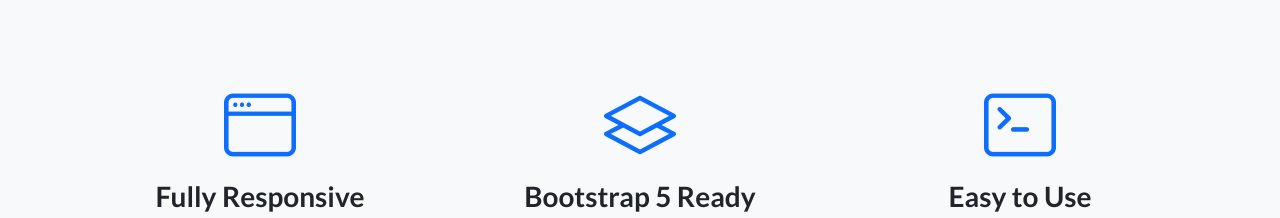
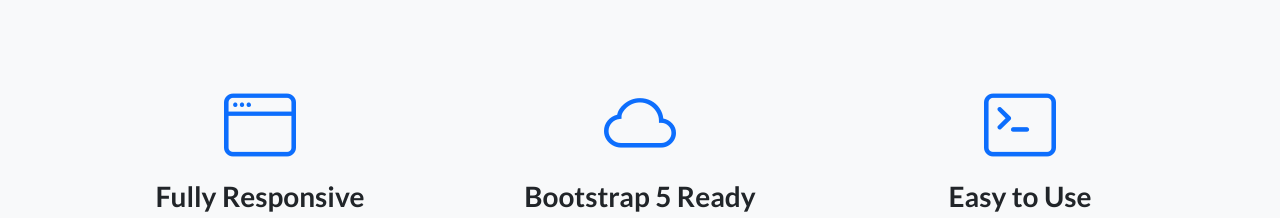
Before and after one commit to smusg-ispx/www.ispx.cloud, a plain HTML site: page index.html in a window 1280 px wide. Shown: the part 715-933 px from the top of the page. Drawn offline with nearby package versions, Linux system fonts and the light colour scheme.

Commit message:
Update index.html

```diff
--- a/index.html
+++ b/index.html
@@ -53,7 +53,7 @@
                 </div>
                 <div class="col-lg-4">
                     <div class="features-icons-item mx-auto mb-5 mb-lg-0 mb-lg-3">
-                        <div class="features-icons-icon d-flex"><i class="bi-layers m-auto text-primary"></i></div>
+                        <div class="features-icons-icon d-flex"><i class="bi-cloud m-auto text-primary"></i></div>
                         <h3>Bootstrap 5 Ready</h3>
                         <p class="lead mb-0">Featuring the latest build of the new Bootstrap 5 framework!</p>
                     </div>
```
